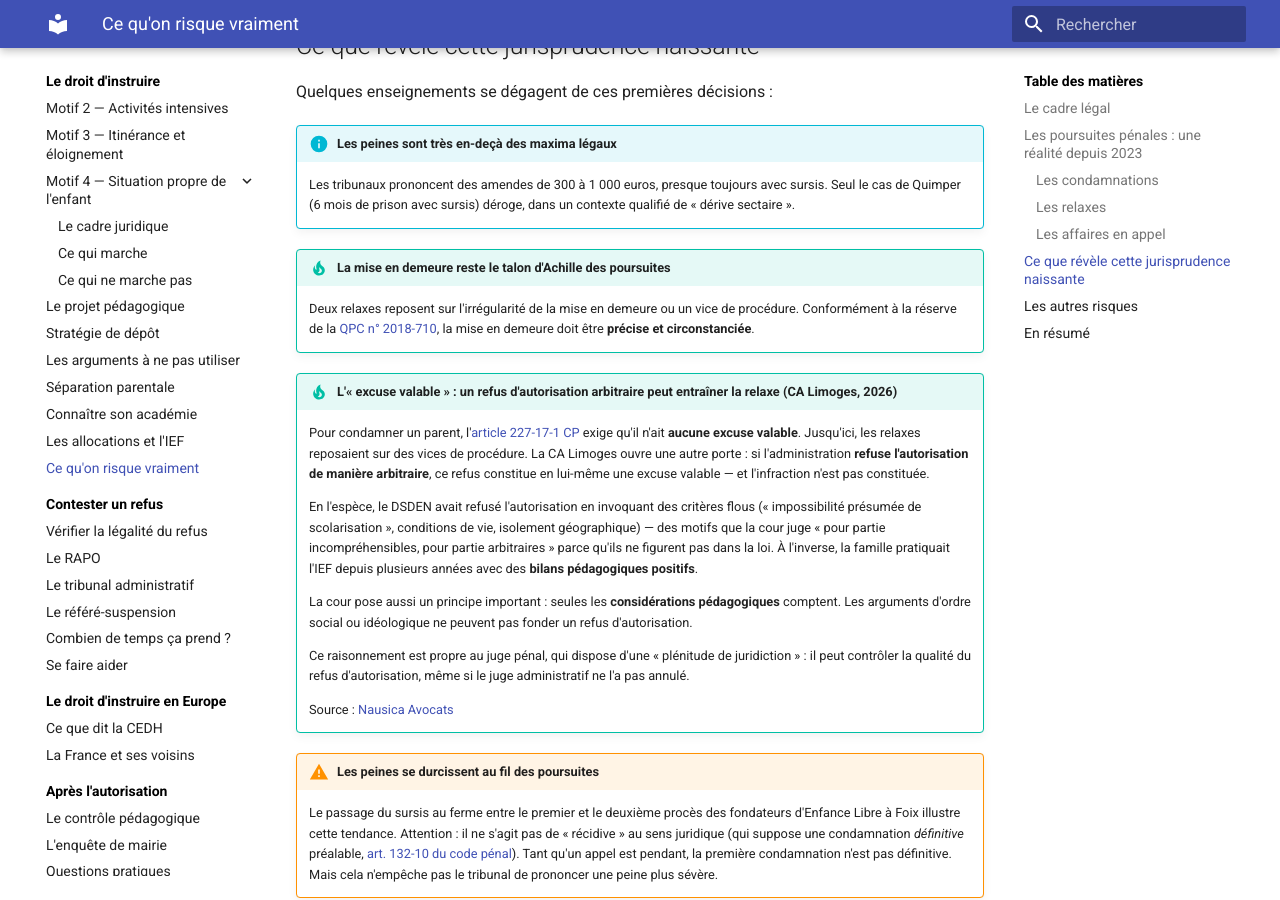
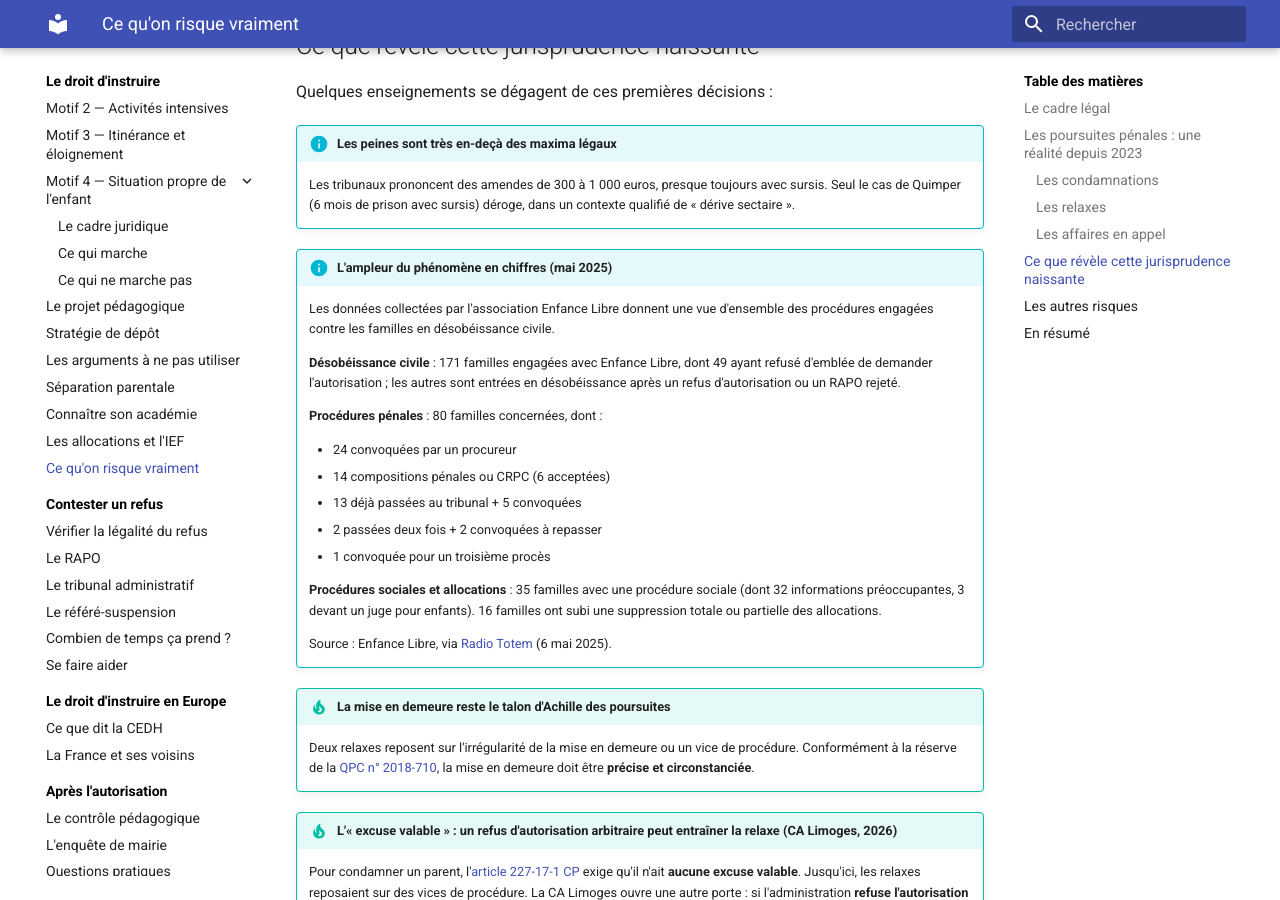
Before and after one commit to nbald/le-droit-dinstruire.fr, an MkDocs documentation site: the page built from docs/preparer/sanctions.md, in a window 1280 px wide and 900 px high, scrolled down 4016 px. Built offline with MkDocs 1.6.1 and Material for MkDocs 9.7.7, drawn with Linux system fonts in a browser that asks for light colours.

Commit message:
Ajoute les statistiques Enfance Libre sur les procédures IEF (page sanctions)
171 familles en désobéissance civile, 80 procédures pénales,
35 procédures sociales, 16 suppressions d'allocations.
Source : Radio Totem, 6 mai 2025.

```diff
--- a/docs/preparer/sanctions.md
+++ b/docs/preparer/sanctions.md
@@ -213,6 +213,24 @@ Quelques enseignements se dégagent de ces premières décisions :
 
     Les tribunaux prononcent des amendes de 300 à 1 000 euros, presque toujours avec sursis. Seul le cas de Quimper (6 mois de prison avec sursis) déroge, dans un contexte qualifié de « dérive sectaire ».
 
+!!! info "L'ampleur du phénomène en chiffres (mai 2025)"
+
+    Les données collectées par l'association Enfance Libre donnent une vue d'ensemble des procédures engagées contre les familles en désobéissance civile.
+
+    **Désobéissance civile** : 171 familles engagées avec Enfance Libre, dont 49 ayant refusé d'emblée de demander l'autorisation ; les autres sont entrées en désobéissance après un refus d'autorisation ou un RAPO rejeté.
+
+    **Procédures pénales** : 80 familles concernées, dont :
+
+    - 24 convoquées par un procureur
+    - 14 compositions pénales ou CRPC (6 acceptées)
+    - 13 déjà passées au tribunal + 5 convoquées
+    - 2 passées deux fois + 2 convoquées à repasser
+    - 1 convoquée pour un troisième procès
+
+    **Procédures sociales et allocations** : 35 familles avec une procédure sociale (dont 32 informations préoccupantes, 3 devant un juge pour enfants). 16 familles ont subi une suppression totale ou partielle des allocations.
+
+    Source : Enfance Libre, via [Radio Totem](https://www.radiototem.net/l-education-en-famille-devant-le-tribunal) (6 mai 2025).
+
 !!! tip "La mise en demeure reste le talon d'Achille des poursuites"
 
     Deux relaxes reposent sur l'irrégularité de la mise en demeure ou un vice de procédure. Conformément à la réserve de la [QPC n° 2018-710](https://www.legifrance.gouv.fr/cons/id/CONSTEXT000037020580), la mise en demeure doit être **précise et circonstanciée**.
```
